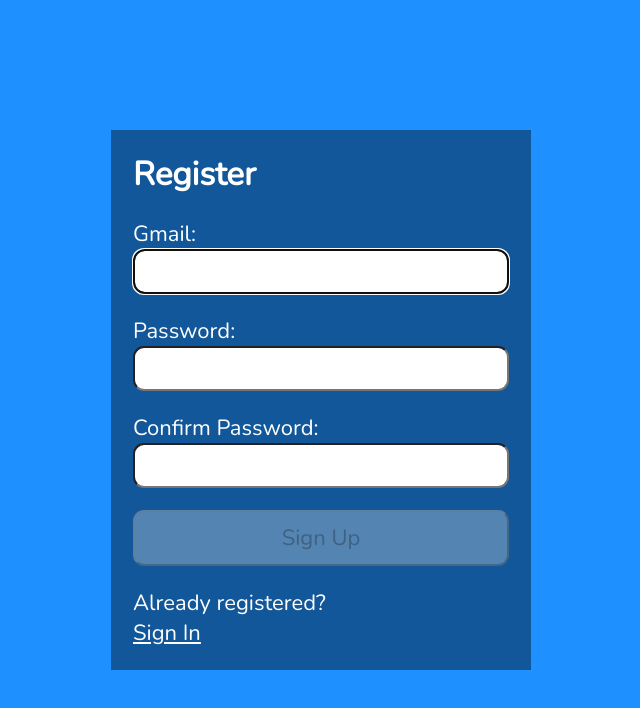
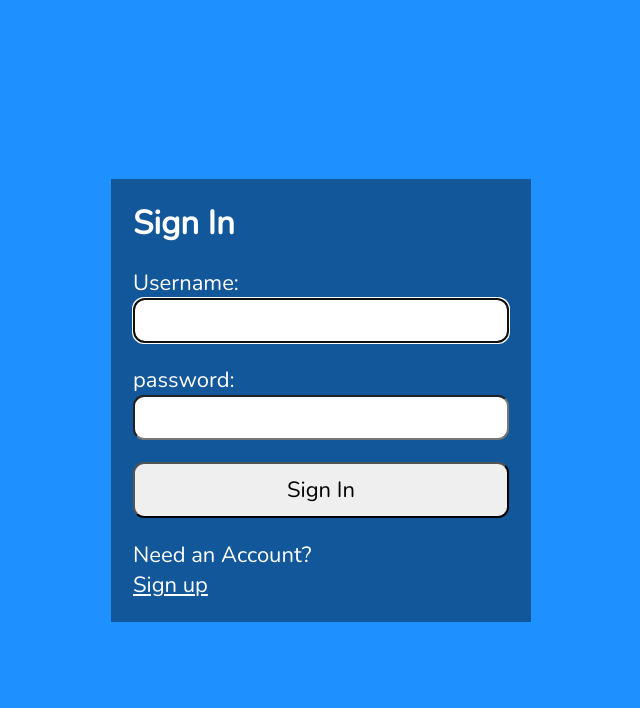
Before and after one commit to Kozirojka/WhisperNetChat, a React (Vite) app in the folder Frontend/WhisperNetClient/: page / in a window 1280 px wide. Shown: the top 708 px of the page, without its empty margins (319-959 px from the left). Built offline with nearby package versions, Linux system fonts and the light colour scheme.

Commit message:
work login and register

```diff
--- a/Frontend/WhisperNetClient/eslint.config.js
+++ b/Frontend/WhisperNetClient/eslint.config.js
@@ -33,6 +33,7 @@
         'warn',
         { allowConstantExport: true },
       ],
+      'react/prop-types': 'off',
     },
   },
 ]
--- a/Frontend/WhisperNetClient/src/App.jsx
+++ b/Frontend/WhisperNetClient/src/App.jsx
@@ -1,12 +1,12 @@
-import Register from './Register'
-
+//import Register from './Components/Register/Register';
+import Login from "./Components/login/Login";
 
 function App() {
 
   return (
     <>
       <main className="App">
-        <Register/>
+        <Login/>
       </main>
     </>
   )
--- a/Frontend/WhisperNetClient/src/Register.jsx
+++ b/Frontend/WhisperNetClient/src/Components/Register/Register.jsx
@@ -5,7 +5,7 @@
   faInfoCircle,
 } from "@fortawesome/free-solid-svg-icons";
 import { FontAwesomeIcon } from "@fortawesome/react-fontawesome";
-import API_BASE_URL from "./API/base.jsx";
+import API_BASE_URL from "../../API/base.jsx";
 
 const GMAIL_REGEX = /^[a-zA-Z0-9._%+-]+@[a-zA-Z0-9.-]+\.[a-zA-Z]{2,}$/;
 
--- /dev/null
+++ b/Frontend/WhisperNetClient/src/Components/login/Login.jsx
@@ -0,0 +1,134 @@
+import {useRef, useState, useEffect, useContext } from 'react';
+import AuthContext from '../../Context/AuthProvider';
+import API_BASE_URL from '../../API/base';
+const LOGIN_URL = `/login`;
+
+
+const Login = () => {
+
+    const {setAuth} = useContext(AuthContext);
+    const userRef = useRef();
+    const errRef = useRef();
+
+    const [user, setUser] = useState("");
+    const [pwd, setPwd] = useState("");
+    const [errMsg, setErrMsg] = useState("");
+    const [success, setSuccess] = useState(false);
+
+
+    useEffect(() => {
+        userRef.current.focus();
+    }, []);
+
+    useEffect(() => {
+        setErrMsg("");
+    }, [user]);
+
+    const handleSubmit = async (e) => {
+        e.preventDefault();
+
+        try{
+            const responce = await fetch(`${API_BASE_URL}${LOGIN_URL}`, {
+                method: 'POST',
+                headers: {
+                    'Content-Type': 'application/json',
+                },
+                body: JSON.stringify({
+                    Email: user,
+                    Password: pwd
+                }),
+            });
+
+            if(!responce.ok) {
+                throw new Error('Invalid credentials');
+            }
+
+            const data = responce.json();
+            console.log(data);
+
+
+            const accessToken = data.token;
+            const role = data.role;
+
+            setAuth({user, pwd, role, accessToken});
+
+            setSuccess(true);
+
+
+
+        }catch (err) {
+            if (!err?.response) {
+                setErrMsg('No Server Response');
+            } else if (err.response?.status === 400) {
+                setErrMsg('Missing Username or Password');
+            } else if (err.response?.status === 401) {
+                setErrMsg('Unauthorized');
+            } else {
+                setErrMsg('Login Failed');
+            }
+            errRef.current.focus();
+        }
+        setUser("");
+        setPwd("");
+
+    }
+
+    return (
+        <>
+            {success ? (
+                <section>
+                    <h1>You are logged in!</h1>
+                    <br />
+                    <p>
+                        <a href="#">Go to Home</a>
+                    </p>
+                </section>
+            ) : (
+            <section>
+            <p ref={errRef} className={errMsg ? "errmsg" : "offscreen"} aria-live="assertive">{errMsg}</p>
+            <h1>Sign In</h1>
+
+            <form onSubmit={handleSubmit}>
+                <label htmlFor="email">
+                    Username:
+                </label>
+                <input
+                 type="text"
+                id="email"
+                ref={userRef}
+                autoComplete="off"
+                onChange={(e) => setUser(e.target.value)}
+                value={user}
+                required>
+
+                </input>
+
+
+                <label htmlFor="password">
+                    password:
+                </label>
+                <input
+                 type="text"
+                id="password"
+                onChange={(e) => setPwd(e.target.value)}
+                value={pwd}
+                required
+                />
+
+                <button>Sign In</button>
+            </form>
+            <p>
+                Need an Account?<br/>
+                <span>
+                    <a href='#'>Sign up</a>
+                </span>
+            </p>
+
+            </section>
+         )}
+        </>
+    )
+}
+
+
+export default Login;
--- /dev/null
+++ b/Frontend/WhisperNetClient/src/Context/AuthProvider.jsx
@@ -0,0 +1,16 @@
+import {createContext, useState} from 'react';
+
+const AuthContext = createContext({});
+
+export const AuthProvider = ({children}) => {
+    const [auth, setAuth] = useState({});
+
+    return (
+            <AuthContext.Provider value={{auth, setAuth}}>
+                {children}
+            </AuthContext.Provider>
+    )
+}
+
+
+export default AuthContext;
--- a/Frontend/WhisperNetClient/src/main.jsx
+++ b/Frontend/WhisperNetClient/src/main.jsx
@@ -2,10 +2,14 @@
 import { createRoot } from 'react-dom/client'
 import App from './App.jsx'
 import './index.css'
+import { AuthProvider } from './Context/AuthProvider';
 
 
 createRoot(document.getElementById('root')).render(
   <StrictMode>
-    <App />
+    <AuthProvider>
+      <App />
+    </AuthProvider>
+
   </StrictMode>,
 )
```
Lines whose indentation alone changed are shown as unchanged.
